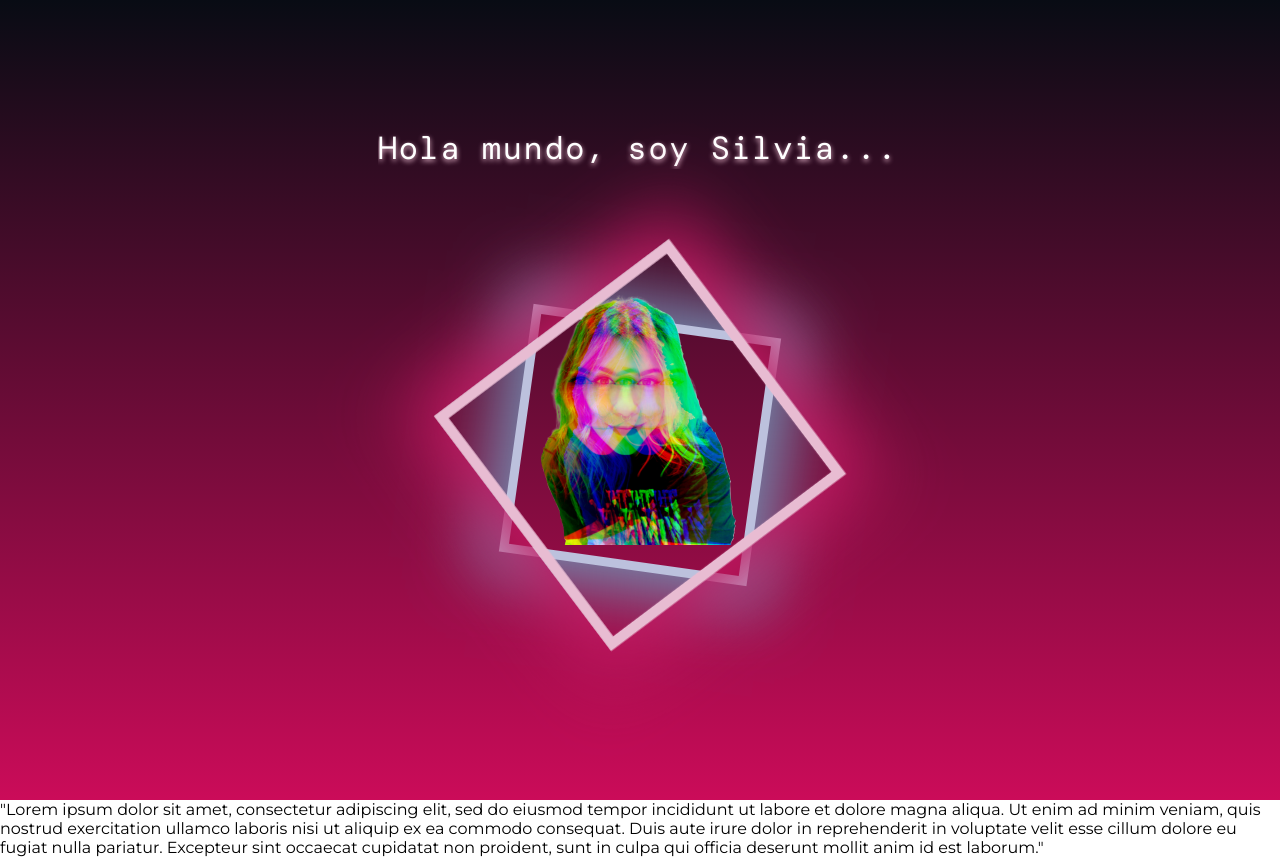
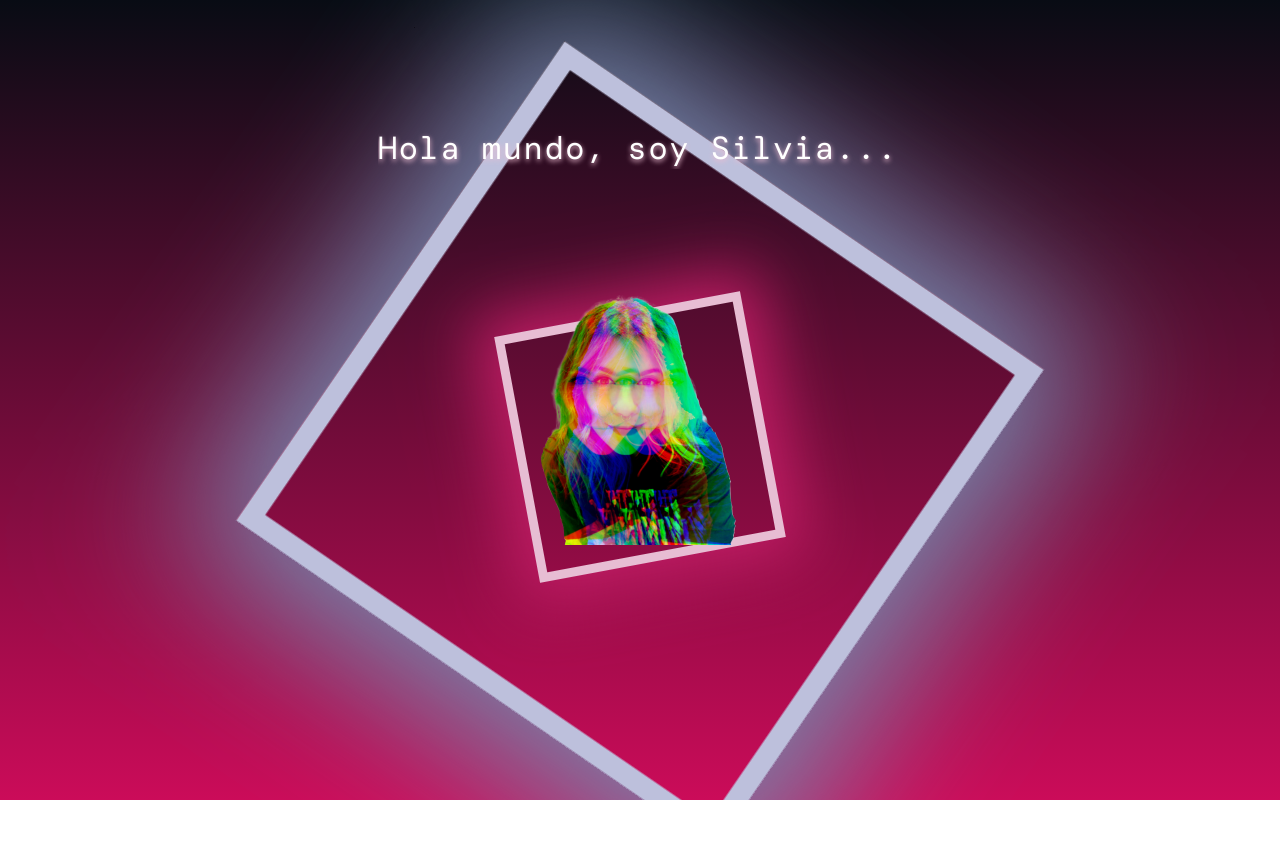
Before and after one commit to silviaespanagil/portfolio, a React (Create React App) app: page / in a window 1280 px wide. After the commit the page ends 800 px from the top, so only its background shows below. Built offline with nearby package versions, Linux system fonts and the light colour scheme; a web font is replaced by a local one.

Commit message:
Fix styles and overflow

```diff
--- a/src/components/App.js
+++ b/src/components/App.js
@@ -8,15 +8,6 @@ function App() {
   return (
     <>
       <Presentation />
-      <p>
-        "Lorem ipsum dolor sit amet, consectetur adipiscing elit, sed do eiusmod
-        tempor incididunt ut labore et dolore magna aliqua. Ut enim ad minim
-        veniam, quis nostrud exercitation ullamco laboris nisi ut aliquip ex ea
-        commodo consequat. Duis aute irure dolor in reprehenderit in voluptate
-        velit esse cillum dolore eu fugiat nulla pariatur. Excepteur sint
-        occaecat cupidatat non proident, sunt in culpa qui officia deserunt
-        mollit anim id est laborum."
-      </p>
     </>
   );
 }
--- /dev/null
+++ b/src/components/Pages/AboutMe.js
@@ -0,0 +1,3 @@
+const AboutMe = () => {
+  return <></>;
+};
--- a/src/components/Pages/Presentation.js
+++ b/src/components/Pages/Presentation.js
@@ -9,7 +9,7 @@ const Presentation = () => {
         </div>
         <div className="Neonline" />
         <div className="NeonSquare" />
-        <div className="NeonCircle" />
+        <div className="NeonBigSquare" />
         <div className="presentation__portrait">
           <img
             className="presentation__portrait--img"
--- a/src/stylesheets/layout/_backgroundAnimations.scss
+++ b/src/stylesheets/layout/_backgroundAnimations.scss
@@ -28,7 +28,7 @@
   height: 250px;
   border: 9px solid $colorLightPink;
   box-shadow: 0px 0px 60px 20px $colorPink;
-  top: 40%;
+  top: 39%;
   animation: neonSquare 10s infinite;
 }
 @keyframes neonSquare {
@@ -49,7 +49,7 @@
   }
 }
 
-.NeonCircle {
+.NeonBigSquare {
   position: absolute;
   width: 250px;
   height: 250px;
@@ -58,6 +58,7 @@
   top: 40%;
   transform: rotate(45deg);
   animation: neonSquare2 10s infinite;
+  overflow: hidden;
 }
 @keyframes neonSquare2 {
   0% {
@@ -71,7 +72,7 @@
     box-shadow: 0px 0px 60px 20px $colorPink;
   }
   100% {
-    transform: rotate(225deg) scale(3);
+    transform: rotate(225deg) scale(2.5);
     border: 9px solid $colorDirtyWhite;
     box-shadow: 0px 0px 60px 20px $colorBlueGray;
   }
--- a/src/stylesheets/layout/_presentation.scss
+++ b/src/stylesheets/layout/_presentation.scss
@@ -6,13 +6,18 @@
   justify-content: center;
   align-items: center;
   background: linear-gradient($colorNoBlack, $colorPink);
-
+  //background: linear-gradient(#cd295a, #38adae);
+  contain: strict;
+  //transform: translateZ(0);
+  //@debug: hidden;
   &__portrait {
     transform: scale(0.5);
   }
 }
 
 .text-animation .text {
+  position: relative;
+  z-index: 2;
   font-family: $fontMono;
   font-weight: normal;
   font-size: 0.9rem;
```
Also changed, not shown: 1 other file (tests, documents, lock files or other folders).
